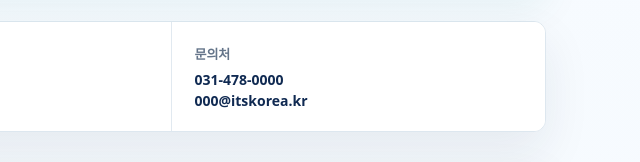
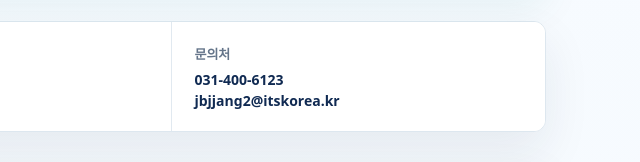
Before and after one commit to lsi307-create/technology-demand-survey-form, a website: page index.html in a window 1280 px wide. Shown: the part 595-757 px from the top of the page, 640-1280 px from the left. Drawn offline with Linux system fonts and the light colour scheme.

Commit message:
Update survey inquiry contact

```diff
--- a/index.html
+++ b/index.html
@@ -31,7 +31,7 @@
         </div>
         <div>
           <span>문의처</span>
-          <strong>031-478-0000<br /><a href="mailto:000@itskorea.kr">000@itskorea.kr</a></strong>
+          <strong>031-400-6123<br /><a href="mailto:jbjjang2@itskorea.kr">jbjjang2@itskorea.kr</a></strong>
         </div>
       </section>
       <section id="adminApp" class="admin-shell" aria-label="설문 관리자"></section>
```
Also changed, not shown: dist/index.html.
